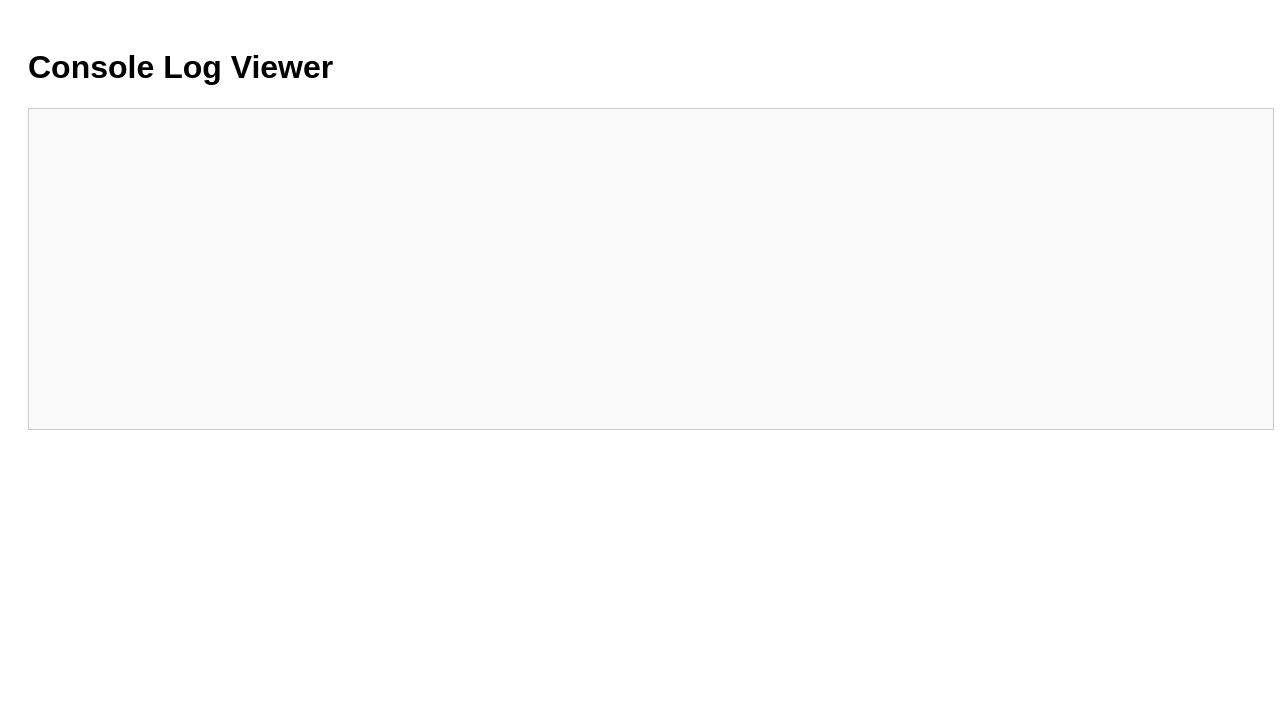
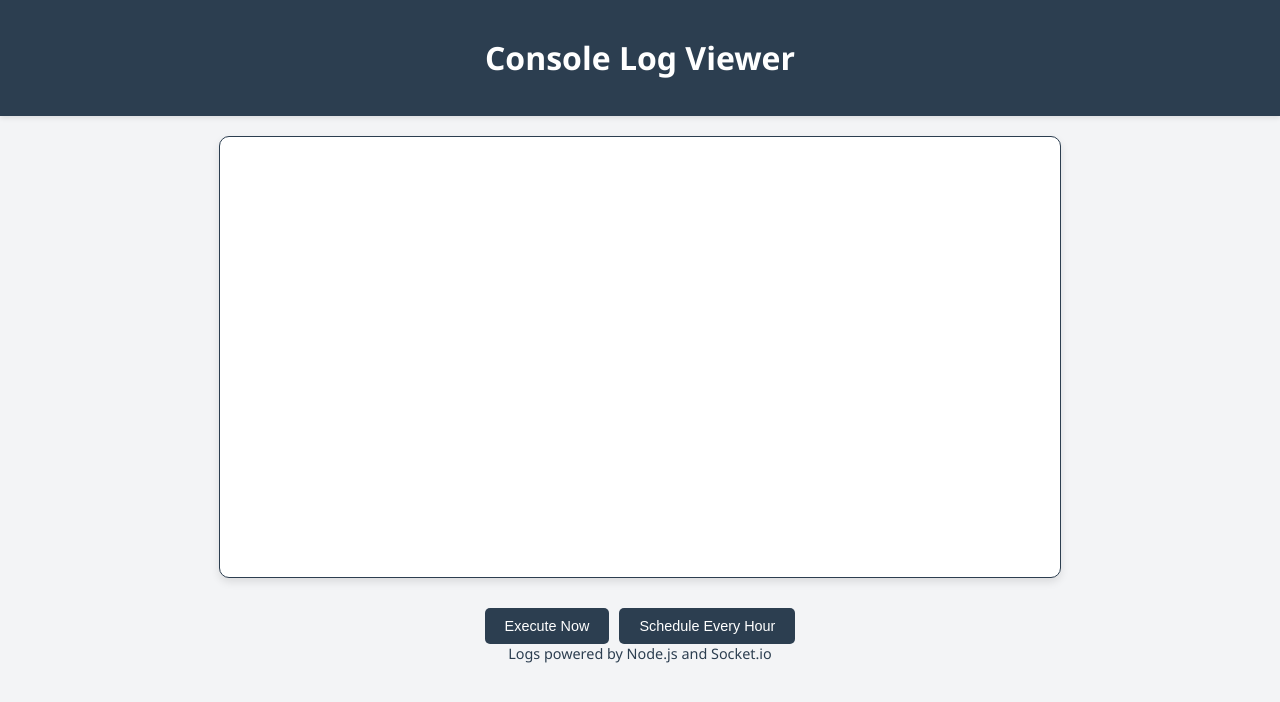
Before and after one commit to wedfhujkkmhhgg233/exec, a plain HTML site: page public/index.html in a window 1280 px wide. Drawn offline with nearby package versions, Linux system fonts and the light colour scheme; no server answers.

Commit message:
Update index.html

```diff
--- a/public/index.html
+++ b/public/index.html
@@ -6,23 +6,117 @@
     <title>Console Log Viewer</title>
     <style>
         body {
-            font-family: Arial, sans-serif;
+            font-family: 'Segoe UI', Tahoma, Geneva, Verdana, sans-serif;
+            margin: 0;
+            padding: 0;
+            background-color: #f3f4f6;
+            color: #333;
+        }
+
+        header {
+            background-color: #2c3e50;
+            color: #fff;
+            text-align: center;
+            padding: 15px 0;
+            box-shadow: 0 2px 5px rgba(0, 0, 0, 0.1);
+        }
+
+        .container {
+            display: flex;
+            flex-direction: column;
+            align-items: center;
             padding: 20px;
         }
+
         #log {
-            border: 1px solid #ccc;
-            padding: 10px;
+            border-radius: 10px;
+            border: 1px solid #2c3e50;
+            background-color: #ffffff;
+            padding: 20px;
             width: 100%;
-            height: 300px;
-            overflow-y: scroll;
-            background-color: #f9f9f9;
+            max-width: 800px;
+            height: 400px;
+            overflow-y: auto;
+            box-shadow: 0 4px 8px rgba(0, 0, 0, 0.1);
+            font-family: 'Courier New', Courier, monospace;
             white-space: pre-wrap;
+            line-height: 1.5;
+            margin-bottom: 20px;
+        }
+
+        #log::-webkit-scrollbar {
+            width: 8px;
+        }
+
+        #log::-webkit-scrollbar-thumb {
+            background-color: #2c3e50;
+            border-radius: 4px;
+        }
+
+        #log::-webkit-scrollbar-track {
+            background-color: #e9ecef;
+            border-radius: 4px;
+        }
+
+        .log-entry {
+            margin-bottom: 10px;
+        }
+
+        .log-entry span {
+            display: block;
+        }
+
+        .timestamp {
+            color: #7f8c8d;
+            font-size: 0.9em;
+            margin-bottom: 5px;
+        }
+
+        .log-footer {
+            font-size: 0.9em;
+            color: #2c3e50;
+            text-align: center;
+        }
+
+        .button-container {
+            display: flex;
+            justify-content: center;
+            gap: 10px;
+            margin-top: 10px;
+        }
+
+        .button {
+            background-color: #2c3e50;
+            color: #fff;
+            border: none;
+            border-radius: 5px;
+            padding: 10px 20px;
+            cursor: pointer;
+            font-size: 0.9em;
+            transition: background-color 0.3s;
+        }
+
+        .button:hover {
+            background-color: #34495e;
+        }
+
+        .button:focus {
+            outline: none;
         }
     </style>
 </head>
 <body>
-    <h1>Console Log Viewer</h1>
-    <div id="log"></div>
+    <header>
+        <h1>Console Log Viewer</h1>
+    </header>
+    <div class="container">
+        <div id="log"></div>
+        <div class="button-container">
+            <button class="button" onclick="executeNow()">Execute Now</button>
+            <button class="button" onclick="scheduleTask()">Schedule Every Hour</button>
+        </div>
+        <div class="log-footer">Logs powered by Node.js and Socket.io</div>
+    </div>
 
     <script src="/socket.io/socket.io.js"></script>
     <script>
@@ -30,9 +124,38 @@
 
         socket.on('log', (message) => {
             const logDiv = document.getElementById('log');
-            logDiv.innerHTML += message + '\n';
+            const timestamp = new Date().toLocaleTimeString();
+            const logEntry = document.createElement('div');
+            logEntry.classList.add('log-entry');
+            logEntry.innerHTML = `
+                <span class="timestamp">[${timestamp}]</span>
+                <span>${message}</span>
+            `;
+            logDiv.appendChild(logEntry);
             logDiv.scrollTop = logDiv.scrollHeight; // Scroll to the bottom
         });
+
+        function executeNow() {
+            fetch('/execute-now', { method: 'GET' })
+                .then(response => response.text())
+                .then(data => {
+                    console.log('Execution started:', data);
+                })
+                .catch(error => {
+                    console.error('Error executing task:', error);
+                });
+        }
+
+        function scheduleTask() {
+            fetch('/schedule-task', { method: 'GET' })
+                .then(response => response.text())
+                .then(data => {
+                    console.log('Task scheduled:', data);
+                })
+                .catch(error => {
+                    console.error('Error scheduling task:', error);
+                });
+        }
     </script>
 </body>
 </html>
```
